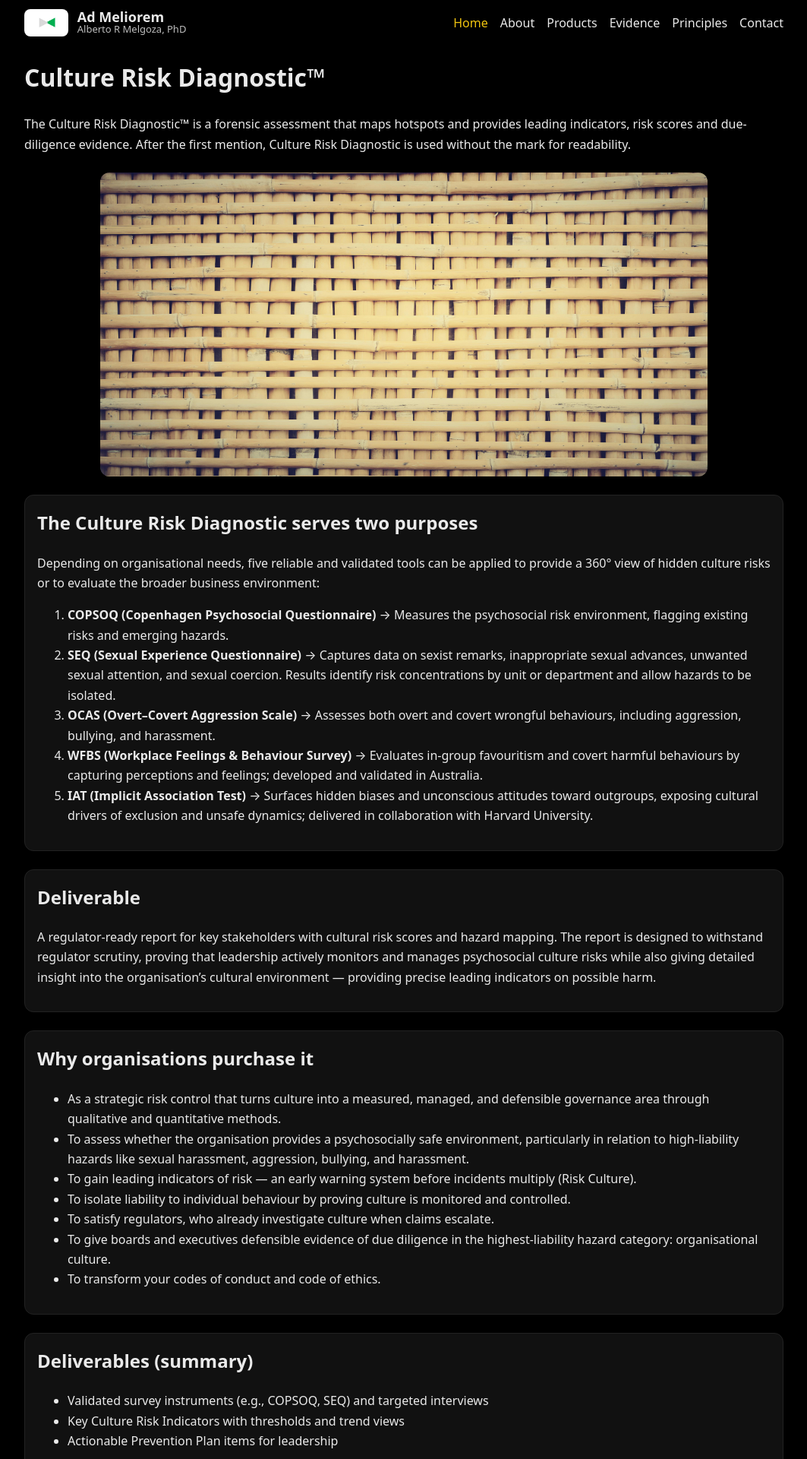
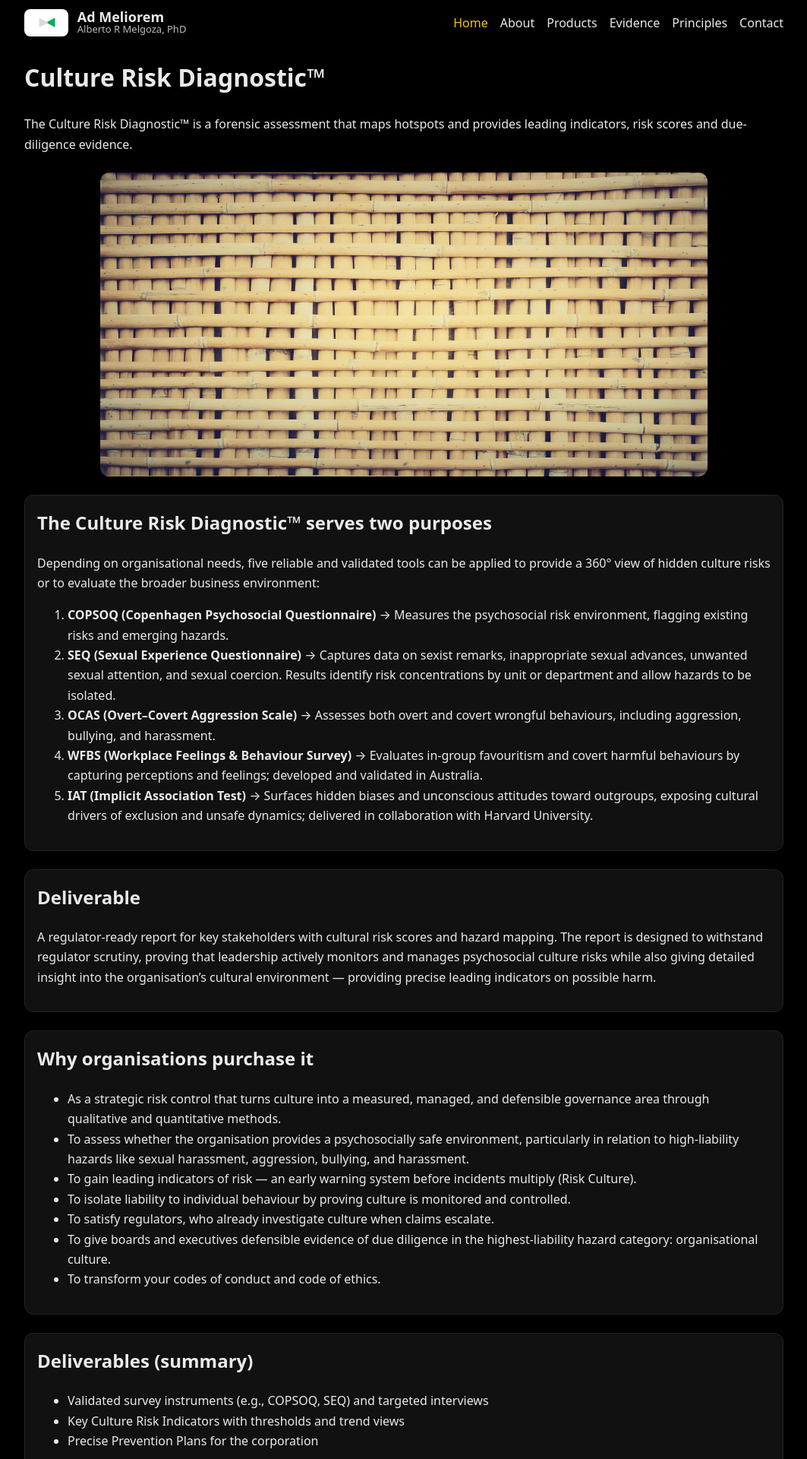
Before and after one commit to AlbertoRMelgoza/AdMeliorem, a Next.js app: page /products/culture-risk-diagnostic in a window 1280 px wide. Shown: the top 1920 px of the page at 76% size, without its empty margins (108-1171 px from the left). Built offline with nearby package versions, Linux system fonts and the light colour scheme.

Commit message:
Update page.tsx

```diff
--- a/app/products/culture-risk-diagnostic/page.tsx
+++ b/app/products/culture-risk-diagnostic/page.tsx
@@ -16,8 +16,7 @@ export default function CRDPage() {
       <h1 style={{ marginTop: 0 }}>Culture Risk Diagnostic™</h1>
       <p>
         The Culture Risk Diagnostic™ is a forensic assessment that maps hotspots and provides leading indicators, risk
-        scores and due-diligence evidence. After the first mention, Culture Risk Diagnostic is used without the mark for
-        readability.
+        scores and due-diligence evidence.
       </p>
 
       {/* AdMeliorem\public\Images\culture.jpg */}
@@ -33,7 +32,7 @@ export default function CRDPage() {
 
       {/* Purposes + tools */}
       <section style={card}>
-        <h2 style={{ marginTop: 0 }}>The Culture Risk Diagnostic serves two purposes</h2>
+        <h2 style={{ marginTop: 0 }}>The Culture Risk Diagnostic™ serves two purposes</h2>
         <p>
           Depending on organisational needs, five reliable and validated tools can be applied to provide a 360° view of
           hidden culture risks or to evaluate the broader business environment:
@@ -106,7 +105,7 @@ export default function CRDPage() {
         <ul>
           <li>Validated survey instruments (e.g., COPSOQ, SEQ) and targeted interviews</li>
           <li>Key Culture Risk Indicators with thresholds and trend views</li>
-          <li>Actionable Prevention Plan items for leadership</li>
+          <li>Precise Prevention Plans for the corporation</li>
         </ul>
         <p style={{ marginTop: 12 }}>
           <a
```
